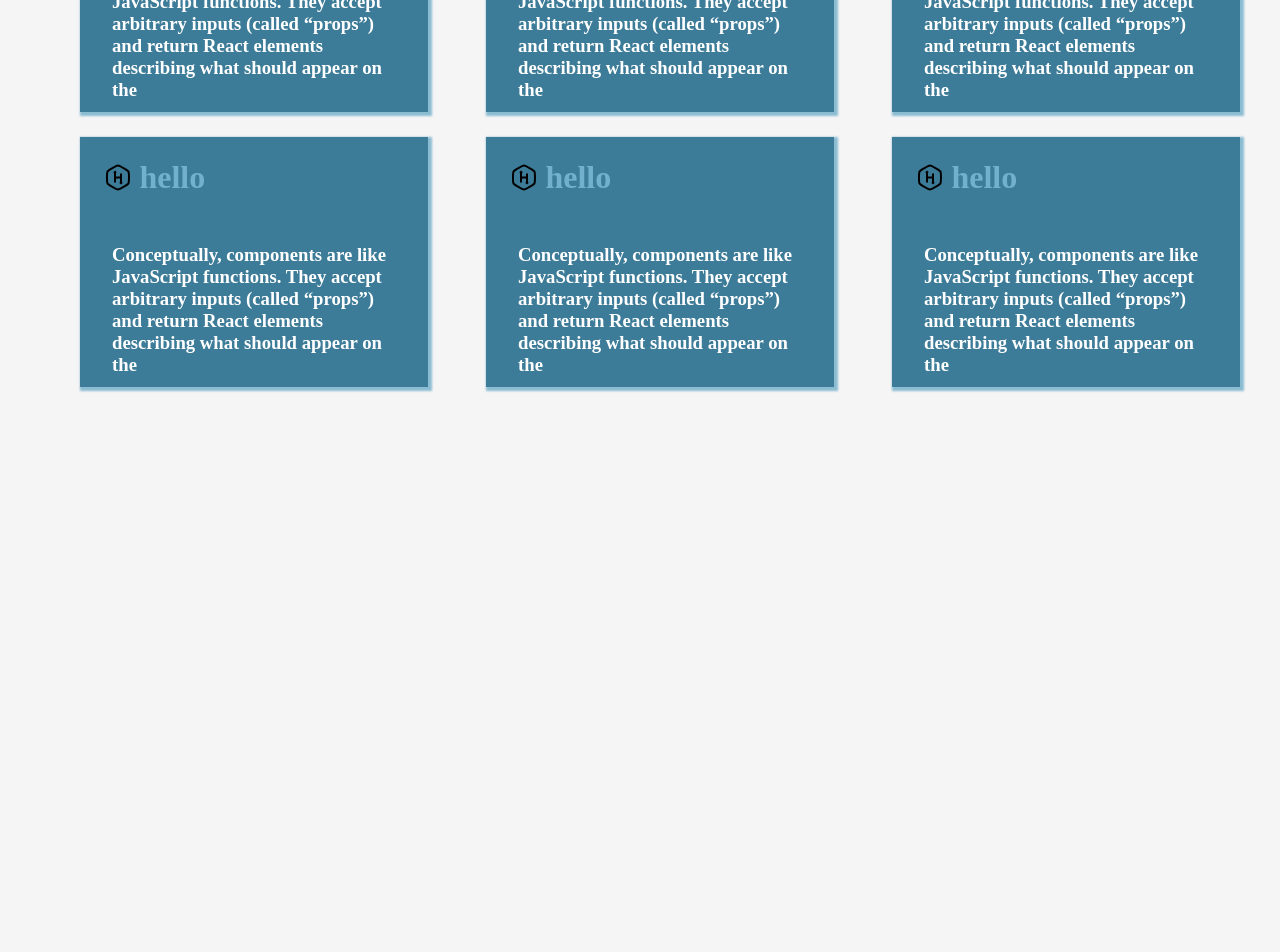
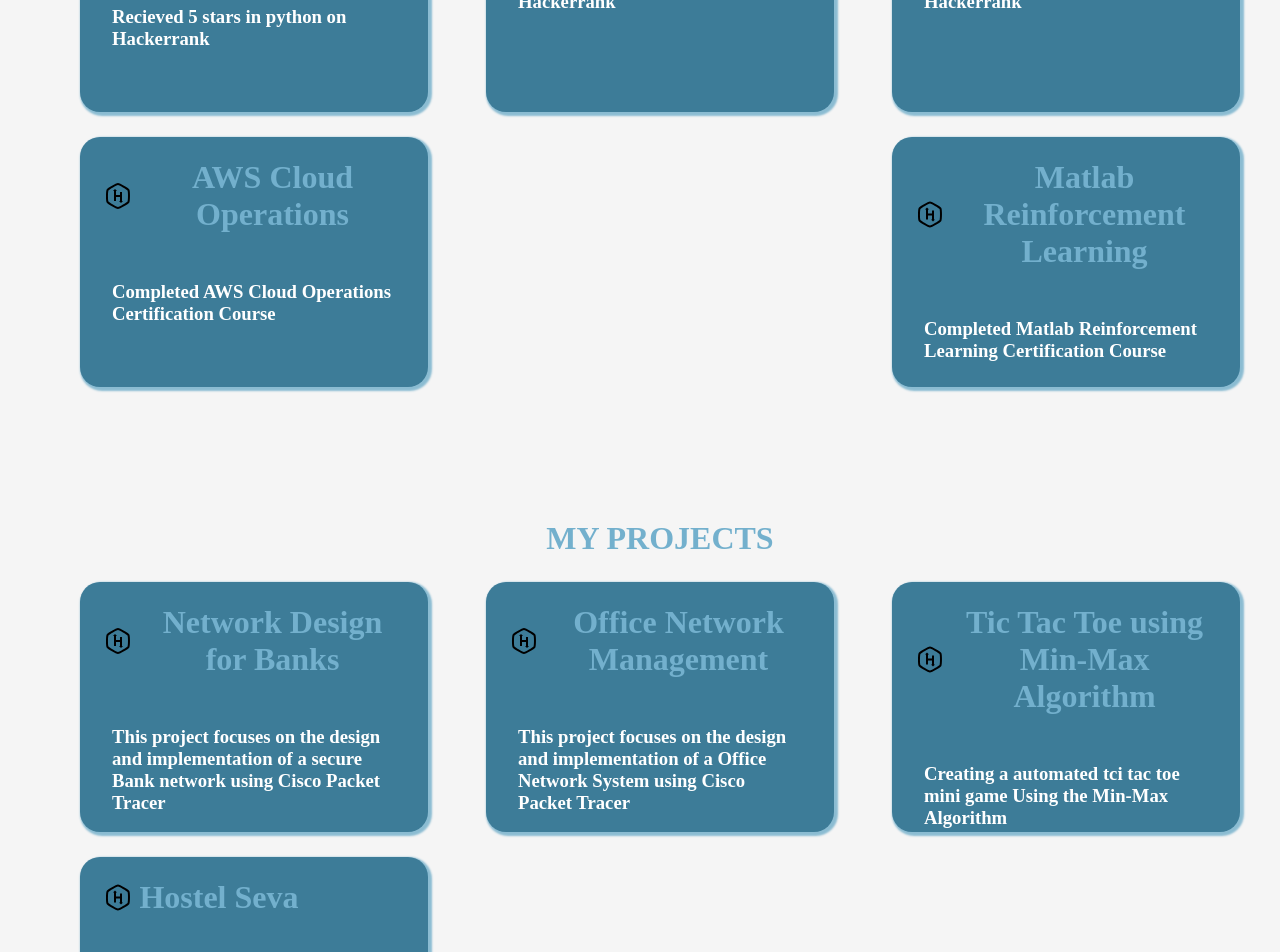
Before and after one commit to Abhikanksh-Chand/College-portfolio, a React (Create React App) app: page / in a window 1280 px wide. Shown: the part 2460-3412 px from the top of the page. Before the commit the page ends 2980 px from the top, so only its background shows below. Built offline with nearby package versions, Linux system fonts and the light colour scheme; the HTML template or start-up script is replaced by a standard one.

Commit message:
added myprojects section

```diff
--- a/src/App.css
+++ b/src/App.css
@@ -103,12 +103,21 @@
   margin-left: 5rem;
   height: 90vh;
 }
+.projects{
+  margin: 0 2.5rem auto;
+  margin-left: 5rem;
+  height: 90vh;
+}
 .slides{
   margin: 0 2.5rem auto;
   height: 30vh;
 }
 
 .achievements h1{
+  color: #73b0cd;
+  text-align: center;
+}
+.projects h1{
   color: #73b0cd;
   text-align: center;
 }
@@ -120,9 +129,17 @@
   flex-grow: 1;
   flex-basis: 33%;
 }
+.projects-container{
+  display: flex;
+  flex-wrap: wrap;
+  justify-content: space-between;
+  flex-grow: 1;
+  flex-basis: 33%;
+}
 
 .card-container{
   width: 30%;
+  border-radius: 20px;
   margin-top: 25px;
   height: 250px;
   /* border: 2px solid red; */
--- a/src/App.js
+++ b/src/App.js
@@ -6,6 +6,7 @@
 import AboutMe from "./components/About-me";
 import MySkills from "./components/mySkills";
 import ACHIEVEMENTS from "./components/achievements";
+import Projects from "./components/Projects";
 
 function App() {
   return (
@@ -15,6 +16,7 @@
       <AboutMe />
       <MySkills />
       <ACHIEVEMENTS />
+      <Projects />
 
     </div>
   );
--- /dev/null
+++ b/src/components/Projects.js
@@ -0,0 +1,39 @@
+import Cards from "./cards";
+import hackerrank from "../assets/hackerrank.svg";
+
+function Projects() {
+  return (
+    <div className="projects">
+      <h1>MY PROJECTS</h1>
+      <div className="projects-container">
+        <Cards
+          img={hackerrank}
+          title="Network Design for Banks"
+          description="This project focuses on the design and implementation of a secure Bank network using Cisco Packet Tracer"
+        />
+        <Cards
+          img={hackerrank}
+          title="Office Network Management"
+          description="This project focuses on the design and implementation of a Office Network System using Cisco Packet Tracer"
+        />
+        <Cards
+          img={hackerrank}
+          title="Tic Tac Toe using Min-Max Algorithm"
+          description="Creating a automated tci tac toe mini game Using the Min-Max Algorithm"
+        />
+        <Cards
+          img={hackerrank}
+          title="Hostel Seva"
+          description="This project is about digitalizing hostel management
+systems by developing an automated customer care
+service software which will help cater to the students
+needs while also making hostel management more
+efficient."
+        />
+
+      </div>
+    </div>
+  );
+}
+
+export default Projects;
--- a/src/components/achievements.js
+++ b/src/components/achievements.js
@@ -9,34 +9,30 @@
       <div className="achievements-container">
         <Cards
           img={hackerrank}
-          title="hello"
-          description="Conceptually, components are like JavaScript functions. They accept arbitrary inputs (called “props”) and return React elements describing what should appear on the"
+          title="Hackerrank Python"
+          description="Recieved 5 stars in python on Hackerrank"
         />
         <Cards
           img={hackerrank}
-          title="hello"
-          description="Conceptually, components are like JavaScript functions. They accept arbitrary inputs (called “props”) and return React elements describing what should appear on the"
+          title="Hackerrank C++"
+          description="Recieved 5 stars in C++ on Hackerrank"
         />
         <Cards
           img={hackerrank}
-          title="hello"
-          description="Conceptually, components are like JavaScript functions. They accept arbitrary inputs (called “props”) and return React elements describing what should appear on the"
+          title="Hackerrank Regex"
+          description="Completed Regex module on Hackerrank"
         />
         <Cards
           img={hackerrank}
-          title="hello"
-          description="Conceptually, components are like JavaScript functions. They accept arbitrary inputs (called “props”) and return React elements describing what should appear on the"
+          title="AWS Cloud Operations"
+          description="Completed AWS Cloud Operations Certification Course"
         />
         <Cards
           img={hackerrank}
-          title="hello"
-          description="Conceptually, components are like JavaScript functions. They accept arbitrary inputs (called “props”) and return React elements describing what should appear on the"
+          title="Matlab Reinforcement Learning"
+          description="Completed Matlab Reinforcement Learning Certification Course"
         />
-        <Cards
-          img={hackerrank}
-          title="hello"
-          description="Conceptually, components are like JavaScript functions. They accept arbitrary inputs (called “props”) and return React elements describing what should appear on the"
-        />
+
       </div>
     </div>
   );
```
